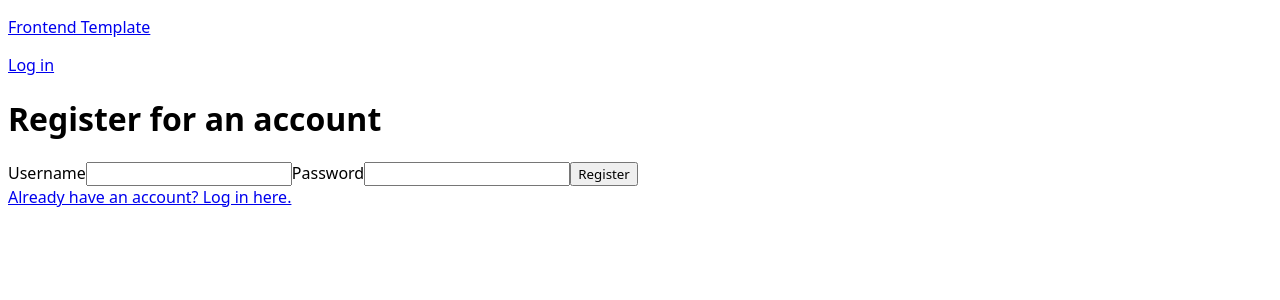
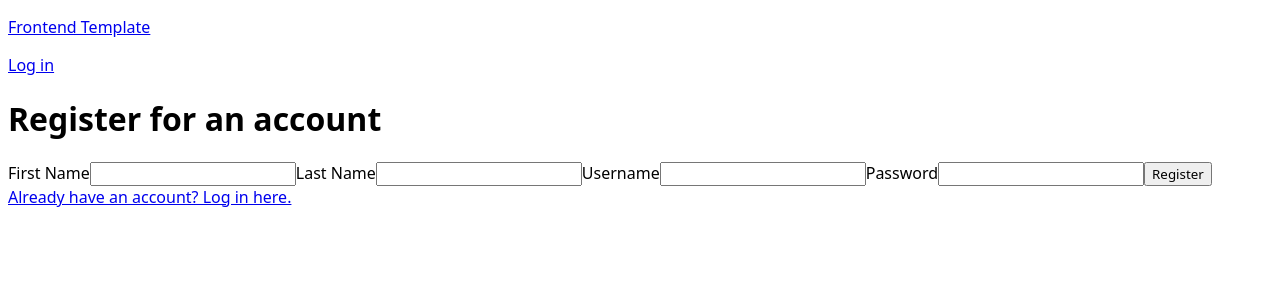
Before and after one commit to CapstoneProject-HotelReview/FrontEnd, a React (Vite) app: page /register in a window 1280 px wide. Shown: the top 300 px of the page. Built offline with nearby package versions, Linux system fonts and the light colour scheme; no server answers.

Commit message:
fix: registration page name fields

```diff
--- a/src/pages/Register.jsx
+++ b/src/pages/Register.jsx
@@ -11,10 +11,12 @@
   const [error, setError] = useState(null);
 
   const onRegister = async (formData) => {
+    const firstname = formData.get("firstname");
+    const lastname = formData.get("lastname");
     const username = formData.get("username");
     const password = formData.get("password");
     try {
-      await register({ username, password });
+      await register({ firstname, lastname, username, password });
       navigate("/");
     } catch (e) {
       setError(e.message);
@@ -25,6 +27,14 @@
     <>
       <h1>Register for an account</h1>
       <form action={onRegister}>
+        <label>
+          First Name
+          <input type="text" name="firstname" />
+        </label>
+        <label>
+          Last Name
+          <input type="text" name="lastname" />
+        </label>
         <label>
           Username
           <input type="text" name="username" />
```
